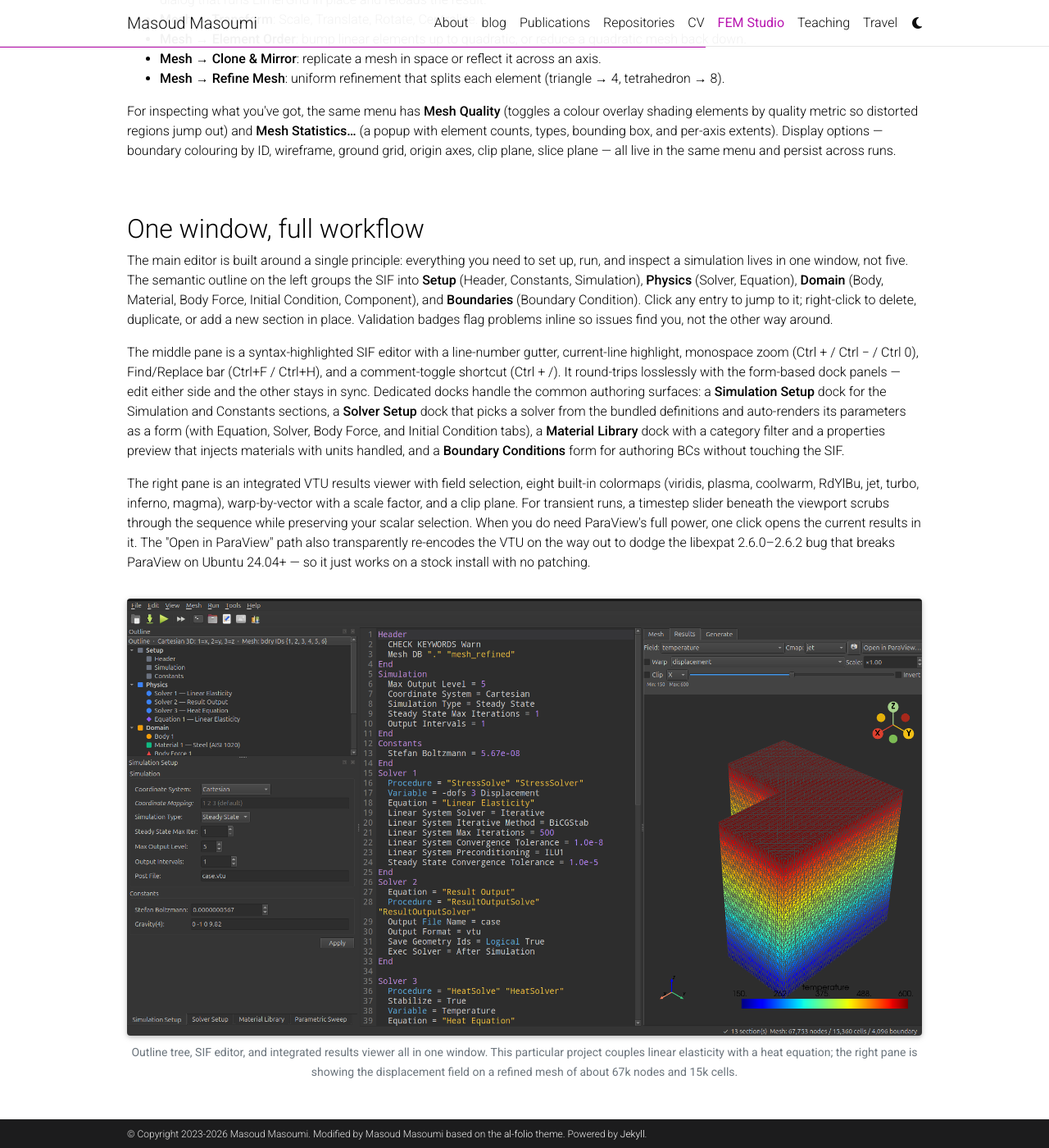
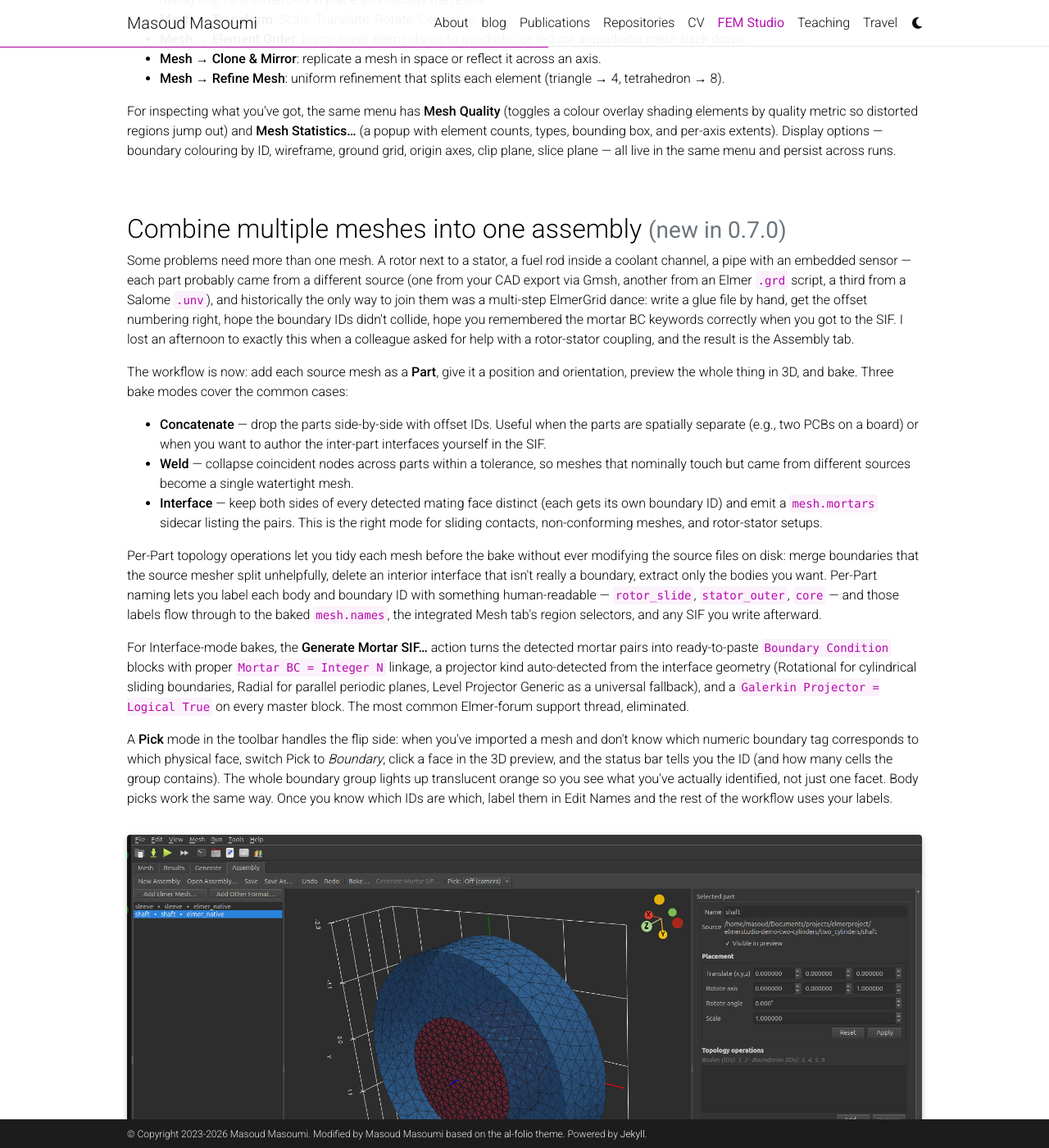
Before and after one commit to MasoudMiM/masoudmim.github.io, a Jekyll site: the page built from _pages/femstudio.md, in a window 1280 px wide and 1400 px high, scrolled down 3337 px. Shown: the whole window at 82% size. Built offline with Jekyll 4.4.1, drawn with Linux system fonts in a browser that asks for light colours; comment, search, counter and statistics services are not loaded; a style sheet for code colours, icons or effects is not loaded; some of the changed text lies outside the part shown.

Commit message:
update femstudip page for v0.7+

```diff
--- a/_pages/femstudio.md
+++ b/_pages/femstudio.md
@@ -255,6 +242,111 @@ description: ElmerStudio — a modern desktop GUI for the Elmer FEM solver, born
       extents).  Display options — boundary colouring by ID,
       wireframe, ground grid, origin axes, clip plane, slice
       plane — all live in the same menu and persist across runs.
+    </p>
+  </div>
+</div>
+
+<!-- ===========================================================
+     Assembly tab — NEW in 0.7.0
+     =========================================================== -->
+<div class="row mt-5">
+  <div class="col-md-12">
+    <h2>Combine multiple meshes into one assembly <small class="text-muted">(new in 0.7.0)</small></h2>
+    <p>
+      Some problems need more than one mesh.  A rotor next to a
+      stator, a fuel rod inside a coolant channel, a pipe with an
+      embedded sensor — each part probably came from a different
+      source (one from your CAD export via Gmsh, another from an
+      Elmer <code>.grd</code> script, a third from a Salome
+      <code>.unv</code>), and historically the only way to join
+      them was a multi-step ElmerGrid dance: write a glue file by
+      hand, get the offset numbering right, hope the boundary IDs
+      didn't collide, hope you remembered the mortar BC keywords
+      correctly when you got to the SIF.  I lost an afternoon to
+      exactly this when a colleague asked for help with a
+      rotor-stator coupling, and the result is the Assembly tab.
+    </p>
+    <p>
+      The workflow is now: add each source mesh as a
+      <strong>Part</strong>, give it a position and orientation,
+      preview the whole thing in 3D, and bake.  Three bake modes
+      cover the common cases:
+    </p>
+    <ul>
+      <li>
+        <strong>Concatenate</strong> — drop the parts side-by-side
+        with offset IDs.  Useful when the parts are spatially
+        separate (e.g., two PCBs on a board) or when you want to
+        author the inter-part interfaces yourself in the SIF.
+      </li>
+      <li>
+        <strong>Weld</strong> — collapse coincident nodes across
+        parts within a tolerance, so meshes that nominally touch
+        but came from different sources become a single
+        watertight mesh.
+      </li>
+      <li>
+        <strong>Interface</strong> — keep both sides of every
+        detected mating face distinct (each gets its own boundary
+        ID) and emit a <code>mesh.mortars</code> sidecar listing
+        the pairs.  This is the right mode for sliding contacts,
+        non-conforming meshes, and rotor-stator setups.
+      </li>
+    </ul>
+    <p>
+      Per-Part topology operations let you tidy each mesh before
+      the bake without ever modifying the source files on disk:
+      merge boundaries that the source mesher split unhelpfully,
+      delete an interior interface that isn't really a boundary,
+      extract only the bodies you want.  Per-Part naming lets you
+      label each body and boundary ID with something
+      human-readable — <code>rotor_slide</code>, <code>stator_outer</code>,
+      <code>core</code> — and those labels flow through to the
+      baked <code>mesh.names</code>, the integrated Mesh tab's
+      region selectors, and any SIF you write afterward.
+    </p>
+    <p>
+      For Interface-mode bakes, the <strong>Generate Mortar
+      SIF…</strong> action turns the detected mortar pairs into
+      ready-to-paste <code>Boundary Condition</code> blocks with
+      proper <code>Mortar BC = Integer N</code> linkage, a
+      projector kind auto-detected from the interface geometry
+      (Rotational for cylindrical sliding boundaries, Radial for
+      parallel periodic planes, Level Projector Generic as a
+      universal fallback), and a <code>Galerkin Projector =
+      Logical True</code> on every master block.  The most common
+      Elmer-forum support thread, eliminated.
+    </p>
+    <p>
+      A <strong>Pick</strong> mode in the toolbar handles the
+      flip side: when you've imported a mesh and don't know which
+      numeric boundary tag corresponds to which physical face,
+      switch Pick to <em>Boundary</em>, click a face in the 3D
+      preview, and the status bar tells you the ID (and how many
+      cells the group contains).  The whole boundary group lights
+      up translucent orange so you see what you've actually
+      identified, not just one facet.  Body picks work the same
+      way.  Once you know which IDs are which, label them in
+      Edit Names and the rest of the workflow uses your labels.
+    </p>
+  </div>
+</div>
+
+<div class="row mt-3">
+  <div class="col-md-12">
+    <img src="{{ '/assets/img/femstudio/shaft_sleeve_demo.png' | relative_url }}"
+         alt="Assembly tab showing two coaxial cylinders — a red inner shaft and a blue outer annular sleeve — placed at the origin. The right panel lists the selected shaft Part's IDs (Bodies 1, 2 and Boundaries 3-6), placement transforms, and Bake options."
+         class="img-fluid rounded z-depth-1">
+    <p class="text-center mt-2">
+      <small class="text-muted">
+        Two coaxial cylinders composed in the Assembly tab.  The
+        red inner shaft (two material subdomains — core and ring)
+        is selected; the blue outer sleeve sits coaxially around
+        it.  Their mating surface at <code>r=1</code> becomes a
+        rotational mortar pair after an Interface-mode bake, and
+        Generate Mortar SIF emits the matching
+        <code>Boundary Condition</code> blocks.
+      </small>
     </p>
   </div>
 </div>
```
Also changed, not shown: other parts of _pages/femstudio.md (+0 -13 lines), assets/img/femstudio/shaft_sleeve_demo.png (added).
